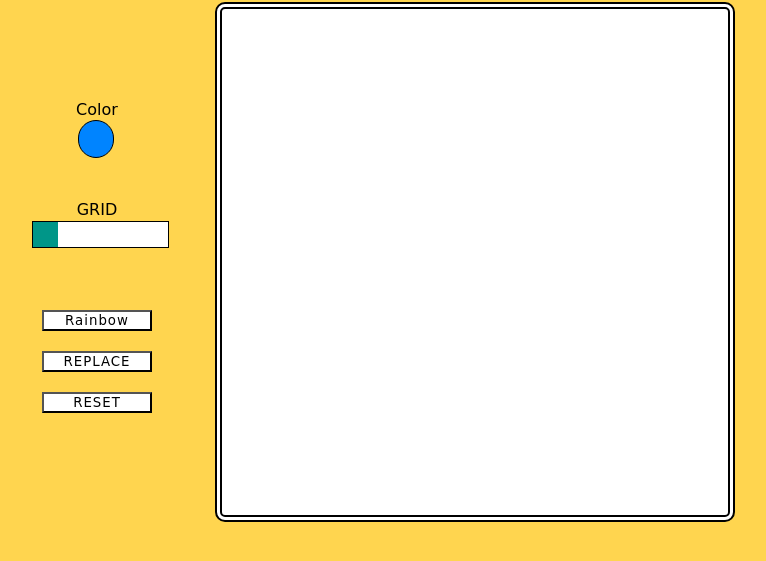
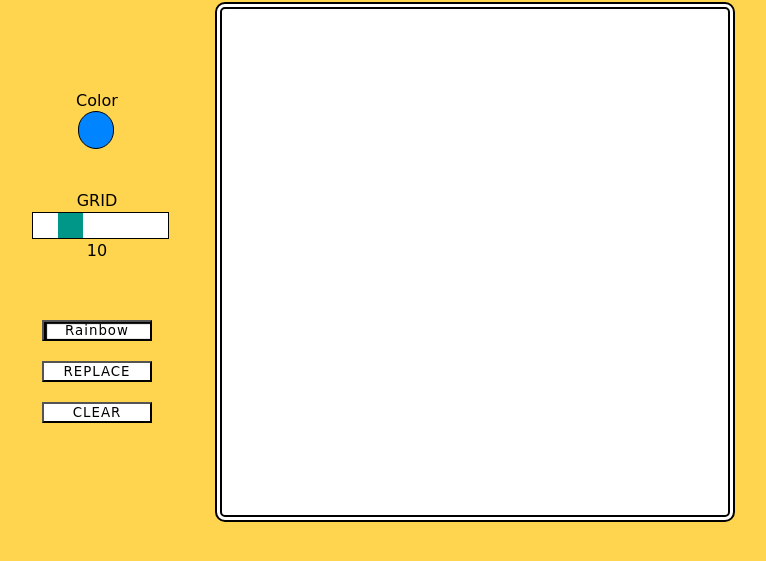
Before and after one commit to pankeku/etch-a-sketch, a plain HTML site: page index.html in a window 1280 px wide. Shown: the part 87-648 px from the top of the page, without its empty margins (258-1024 px from the left). Drawn offline with Linux system fonts and the light colour scheme; a web font is replaced by a local one.

Commit message:
Rainbow button default on

```diff
--- a/index.html
+++ b/index.html
@@ -33,7 +33,7 @@
 
       <div id ="grid-container">
         <span id="range-title">GRID</span>
-        <input type="range" min="1" max="40" value="0" id="range-slider"
+        <input type="range" min="1" max="40" value="10" id="range-slider"
         oninput="updateGridSize(this.value)"">
         <span id="grid-size"></span>
       </div>
@@ -41,10 +41,10 @@
         <button
           id="rainbow-button"
           class="buttons"
-          value="OFF"
+          value="ON"
           onclick="toggleRainbow()"
         >
-          Rainbow
+          <span id="rainbow-text">Rainbow</span>
         </button>
 
         <button
@@ -62,7 +62,7 @@
           value="Reset"
           onclick="resetDots()"
         >
-          RESET
+          CLEAR
         </button>
       </div>
 
--- a/js.js
+++ b/js.js
@@ -6,19 +6,21 @@ const colorSelector = document.querySelector(`#color-selector`);
 const buttons = document.querySelectorAll(`.buttons`);
 
 let rainbowNumber = 0;
-let number = 2;
+let number = 10;
 let selectedColor = "#0084FF";
+
+rainbowButton.style.boxShadow = "inset 2px 1px 1px 1px black";
 
 buttons.forEach((button) =>
 button.addEventListener("click", () => {
   if (button.value == "ON") {
-    button.style.backgroundColor = "";
     button.style.boxShadow = "inset 2px 1px 1px 1px black";
   } else {
     button.style.boxShadow = "";
   } }));
 
 populateDots();
+updateGridSize(number);
 
 function getRainbowColor() {
   const rainbow = [
@@ -62,7 +64,7 @@ function populateDots() {
           dot.style.backgroundColor = `${getRainbowColor()}`;
         }
       } else if (
-        replaceButton.value == "OFF" &&
+        replaceButton.value == "ON" &&
         dot.style.backgroundColor != ""
       ) {
         if (rainbowButton.value == "OFF") {
--- a/style.css
+++ b/style.css
@@ -50,6 +50,10 @@ body {
   display: flex;
   flex-direction: column;
   margin-bottom: 50px;
+}
+
+#rainbow-text {
+
 }
 
 span {
```
